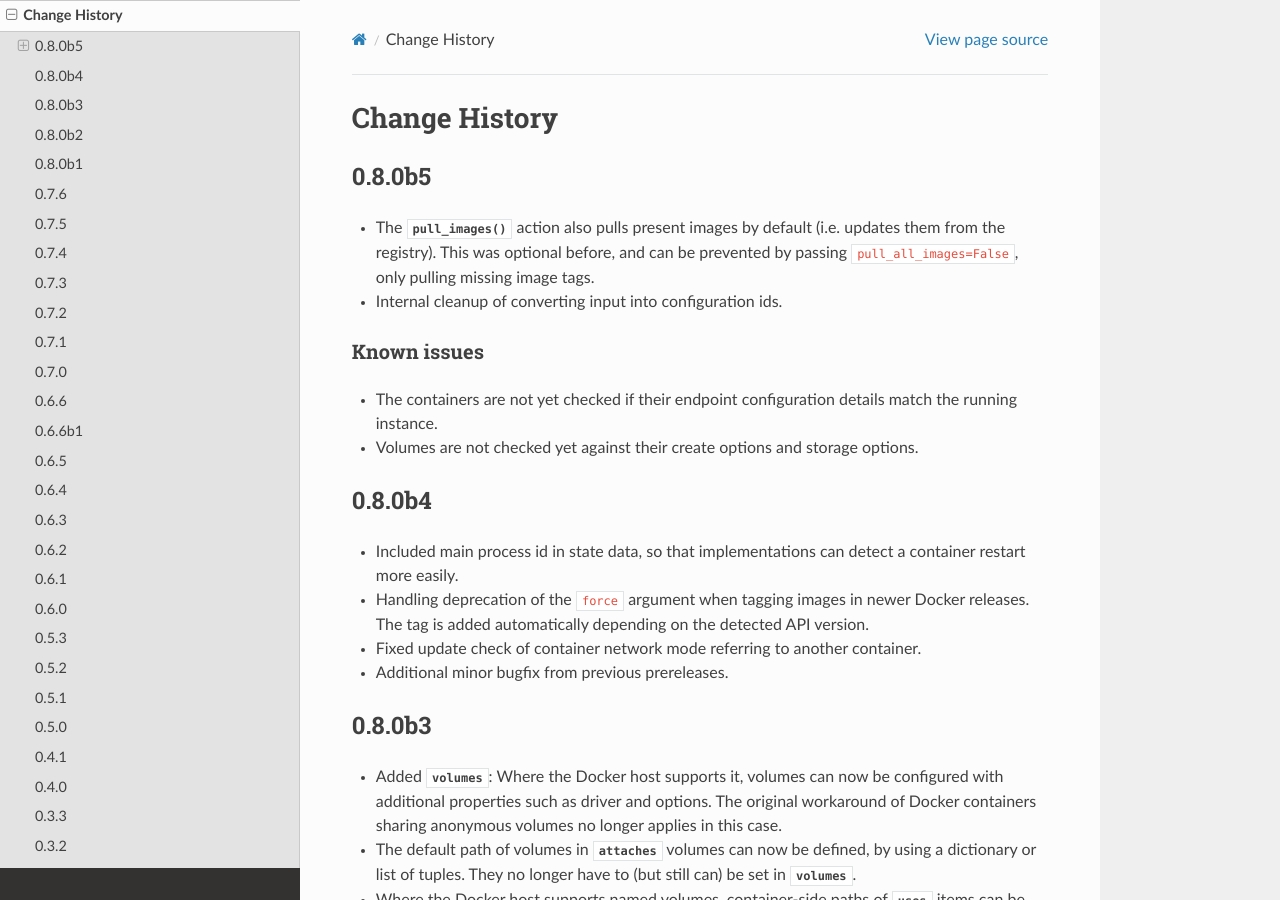
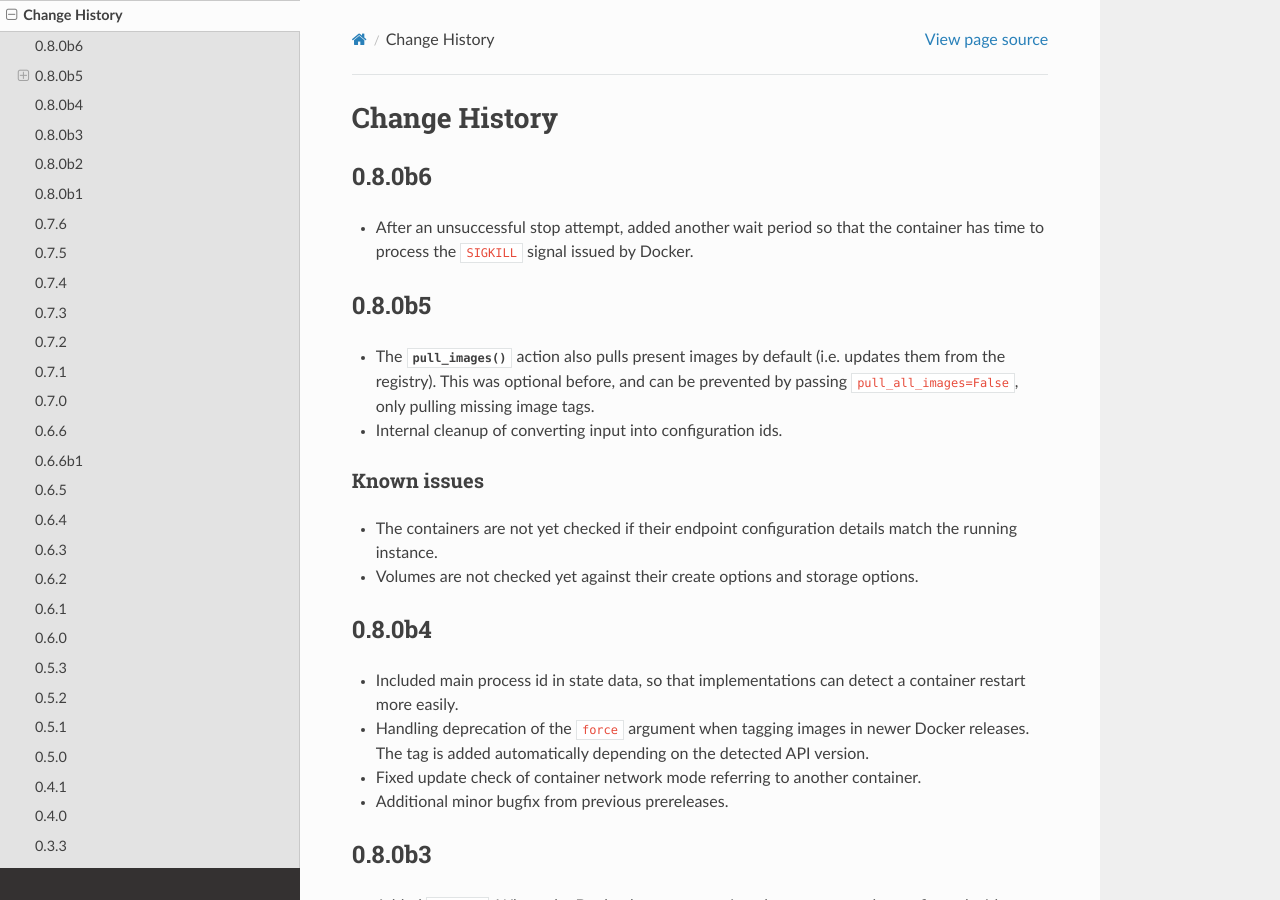
Before and after one commit to merll/docker-map, a Sphinx documentation site: the page built from docs/changes.rst, in a window 1280 px wide and 900 px high. Built offline with Sphinx 7.4.7 and the Read the Docs theme 2.0.0, drawn with Linux system fonts in a browser that asks for light colours.

Commit message:
Updated version and WIP change log.

```diff
--- a/dockermap/__init__.py
+++ b/dockermap/__init__.py
@@ -2,7 +2,7 @@
 from __future__ import unicode_literals
 
 
-__version__ = '0.8.0b5'
+__version__ = '0.8.0b6'
 
 DEFAULT_BASEIMAGE = 'tianon/true:latest'
 DEFAULT_COREIMAGE = 'busybox:latest'
--- a/docs/changes.rst
+++ b/docs/changes.rst
@@ -2,6 +2,11 @@
 
 Change History
 ==============
+0.8.0b6
+-------
+* After an unsuccessful stop attempt, added another wait period so that the container has time to process the
+  ``SIGKILL`` signal issued by Docker.
+
 0.8.0b5
 -------
 * The :meth:`~dockermap.map.client.MappingDockerClient.pull_images` action also pulls present images by default (i.e.
```
